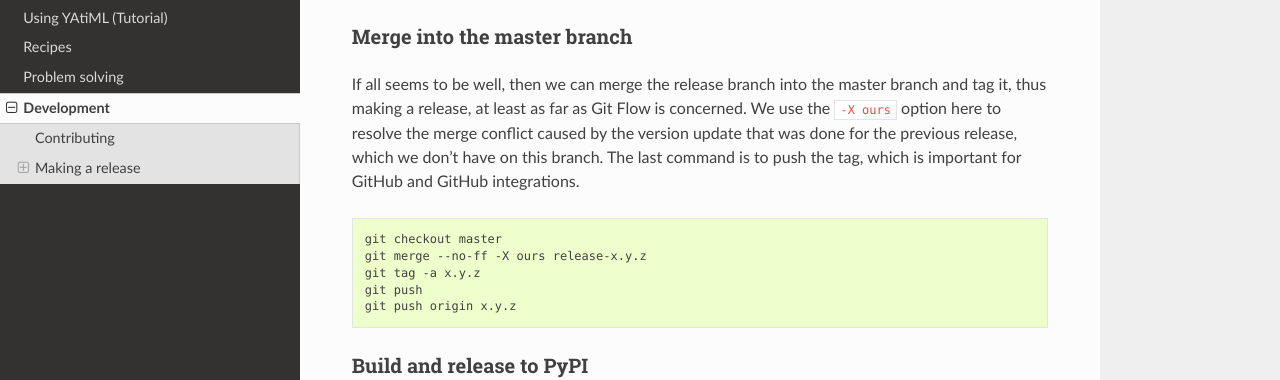
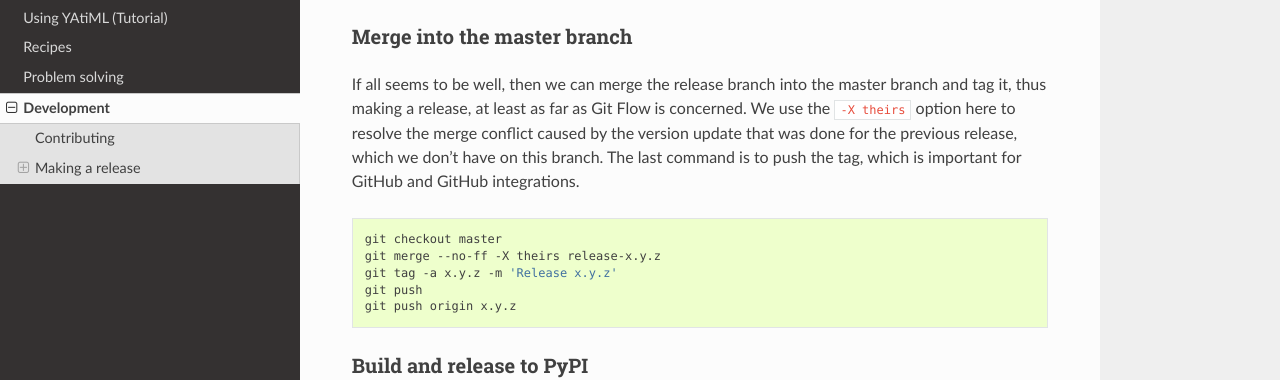
Before and after one commit to yatiml/yatiml, a Sphinx documentation site: the page built from docs/development.rst, in a window 1280 px wide and 900 px high, scrolled down 2908 px. Shown: the part 157-537 px from the top of the window. Built offline with Sphinx 7.4.7 and the Read the Docs theme 2.0.0, drawn with Linux system fonts in a browser that asks for light colours; pages that are not in the unit, such as notebooks, are missing from menus.

Commit message:
Update release procedure

```diff
--- a/docs/development.rst
+++ b/docs/development.rst
@@ -175,7 +175,7 @@ Merge into the master branch
 
 If all seems to be well, then we can merge the release branch into the master
 branch and tag it, thus making a release, at least as far as Git Flow is
-concerned. We use the ``-X ours`` option here to resolve the merge conflict
+concerned. We use the ``-X theirs`` option here to resolve the merge conflict
 caused by the version update that was done for the previous release, which we
 don't have on this branch. The last command is to push the tag, which is
 important for GitHub and GitHub integrations.
@@ -183,8 +183,8 @@ important for GitHub and GitHub integrations.
 .. code-block:: bash
 
   git checkout master
-  git merge --no-ff -X ours release-x.y.z
-  git tag -a x.y.z
+  git merge --no-ff -X theirs release-x.y.z
+  git tag -a x.y.z -m 'Release x.y.z'
   git push
   git push origin x.y.z
 
```
